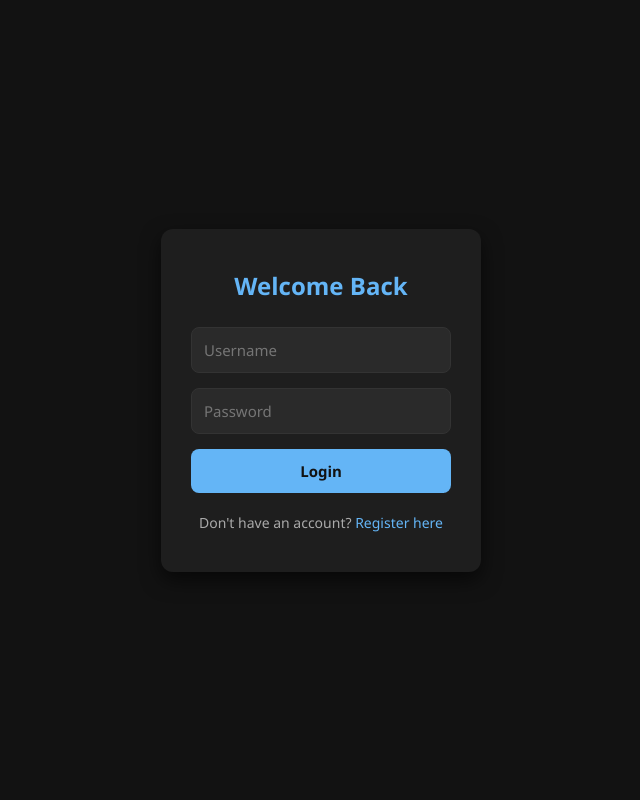
After one commit to rawatamisha/TODO_list, a Flask app: page /login in a window 1280 px wide. The commit adds this page. Shown: the whole page, without its empty margins (319-959 px from the left). Run offline with Flask 3, Linux system fonts and the light colour scheme.

Commit message:
added new features

```diff
--- a/app.py
+++ b/app.py
@@ -1,8 +1,13 @@
-from flask import Flask , render_template,request, redirect
+from flask import Flask , render_template,request, redirect,session, url_for
 from flask_sqlalchemy import SQLAlchemy
 from datetime import datetime
+from werkzeug.security import generate_password_hash, check_password_hash
 app = Flask(__name__)
+app.secret_key = 'your_secret_key_here'
 app.config['SQLALCHEMY_DATABASE_URI']='sqlite:///todo.db'
+app.config["SQLALCHEMY_BINDS"]={
+    "users" : "sqlite:///users.db"
+}
 app.config['SQLALCHEMY_TRACK_MODIFICATIONS']=False
 db = SQLAlchemy(app)
 class TODO(db.Model):
@@ -13,24 +18,66 @@ class TODO(db.Model):
 
     def __repr__(self)-> str:
         return f"{self.sno} - {self.title}"
+class User(db.Model):
+    __bind_key__ = 'users'
+    __tablename__ = 'users'
+    id = db.Column(db.Integer, primary_key=True)
+    username = db.Column(db.String(150), nullable=False, unique=True)
+    password = db.Column(db.String(200), nullable=False)
+@app.route('/', methods=['GET', 'POST'])
+def index():
+    if 'user_id' not in session:
+        return redirect('/login')  # redirect if not logged in
 
-@app.route('/',methods=['GET','POST'])
-def hello_world():
-    if request.method=="POST":
+    if request.method == "POST":
         title = request.form["title"]
         desc = request.form['desc']
-        todo = TODO(title=title , desc = desc)
+        todo = TODO(title=title, desc=desc)
         db.session.add(todo)
         db.session.commit()
 
     allTodo = TODO.query.all()
-    return render_template("index.html" , allTodo=allTodo)
+    return render_template("index.html", allTodo=allTodo)
 
-@app.route('/products')
-def products():
-    allTodo = TODO.query.all()
-    print(allTodo)
-    return "this is products page"
+@app.route('/login', methods=['GET', 'POST'])
+def login():
+    if request.method == 'POST':
+        username = request.form['username']
+        password = request.form['password']
+
+        user = User.query.filter_by(username=username).first()
+        if user and check_password_hash(user.password, password):  # Secure password check
+            session['user_id'] = user.id
+            return redirect('/')
+        else:
+            return 'Invalid username or password'
+
+    return render_template('login.html')
+
+@app.route('/logout')
+def logout():
+    session.clear()
+    return redirect('/login')
+@app.route('/register', methods=['GET', 'POST'])
+def register():
+    if request.method == 'POST':
+        username = request.form['username']
+        password = request.form['password']
+
+        existing_user = User.query.filter_by(username=username).first()
+        if existing_user:
+            return 'Username already exists. Try logging in.'
+
+        hashed_password = generate_password_hash(password)
+        new_user = User(username=username, password=hashed_password)
+        db.session.add(new_user)
+        db.session.commit()
+
+        session['user_id'] = new_user.id
+        return redirect('/')
+
+    return render_template('register.html')
+
 @app.route("/delete/<int:sno>")
 def delete(sno):
     todo=TODO.query.filter_by(sno=sno).first()
--- /dev/null
+++ b/static/css/login.css
@@ -0,0 +1,82 @@
+/* Reset & base setup */
+* {
+    margin: 0;
+    padding: 0;
+    box-sizing: border-box;
+    font-family: 'Segoe UI', sans-serif;
+  }
+
+  body {
+    background-color: #121212;
+    height: 100vh;
+    display: flex;
+    justify-content: center;
+    align-items: center;
+  }
+
+  /* Login form box */
+  .login-box {
+    background-color: #1e1e1e;
+    padding: 40px 30px;
+    border-radius: 12px;
+    box-shadow: 0 8px 20px rgba(0, 0, 0, 0.6);
+    width: 320px;
+    text-align: center;
+  }
+
+  /* Heading */
+  .login-box h2 {
+    color: #64b5f6;
+    margin-bottom: 25px;
+  }
+
+  /* Input fields */
+  .login-box input {
+    width: 100%;
+    padding: 12px;
+    margin-bottom: 15px;
+    border: 1px solid #333;
+    border-radius: 8px;
+    background-color: #2a2a2a;
+    color: #f0f0f0;
+    font-size: 15px;
+  }
+
+  .login-box input:focus {
+    border-color: #64b5f6;
+    outline: none;
+  }
+
+  /* Login button */
+  .login-box button {
+    width: 100%;
+    padding: 12px;
+    background-color: #64b5f6;
+    border: none;
+    border-radius: 8px;
+    color: #121212;
+    font-weight: bold;
+    font-size: 15px;
+    cursor: pointer;
+    transition: background-color 0.3s;
+  }
+
+  .login-box button:hover {
+    background-color: #42a5f5;
+  }
+
+  /* Footer text */
+  .login-box p {
+    margin-top: 20px;
+    color: #aaa;
+    font-size: 14px;
+  }
+
+  .login-box a {
+    color: #64b5f6;
+    text-decoration: none;
+  }
+
+  .login-box a:hover {
+    text-decoration: underline;
+  }
--- a/templates/index.html
+++ b/templates/index.html
@@ -16,6 +16,7 @@
             <button type="submit" class="btn btn-outline-dark">ADD</button>
           </form>
       </div>
+
       <div class="container my-3">
         <h2> your todos</h2>
 
--- /dev/null
+++ b/templates/login.html
@@ -0,0 +1,19 @@
+<!DOCTYPE html>
+<html lang="en">
+<head>
+  <meta charset="UTF-8">
+  <title>Login</title>
+  <link rel="stylesheet" href="{{ url_for('static', filename='css/login.css') }}">
+</head>
+<body>
+  <div class="login-box">
+    <h2>Welcome Back</h2>
+    <form method="POST">
+      <input type="text" name="username" placeholder="Username" required>
+      <input type="password" name="password" placeholder="Password" required>
+      <button type="submit">Login</button>
+    </form>
+    <p>Don't have an account? <a href="/register">Register here</a></p>
+  </div>
+</body>
+</html>
```
Also changed, not shown: static/css/register.css (added, +73 -0 lines), static/css/style.css (+109 -0 lines), templates/base.html (+4 -6 lines), templates/register.html (added, +19 -0 lines), instance/todo.db, instance/users.db (added), static/amisha.txt (deleted).
